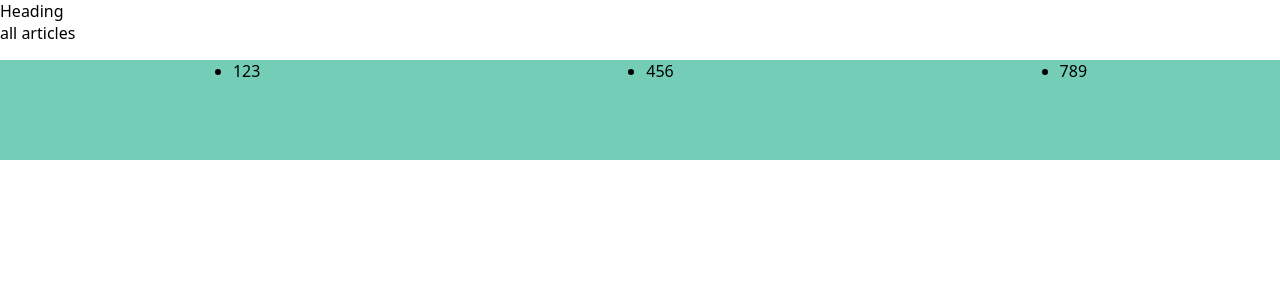
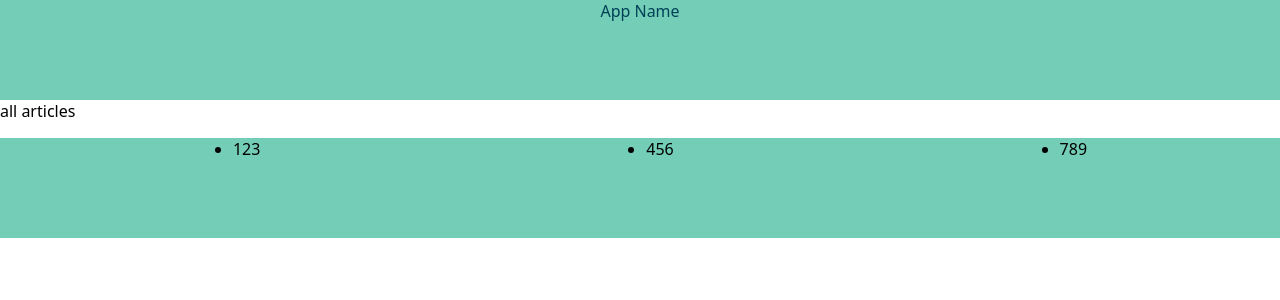
Before and after one commit to TammyChen21/Capstone-demo, a Next.js app: page / in a window 1280 px wide. Shown: the top 300 px of the page. Built offline with nearby package versions, Linux system fonts and the light colour scheme.

Commit message:
styled heading

```diff
--- a/components/Heading/index.js
+++ b/components/Heading/index.js
@@ -1,7 +1,17 @@
 import React from "react";
+import styled from "styled-components";
 
-const Heading = () => {
-  return <div>Heading</div>;
-};
+const StyledHeading = styled.div`
+  height: 100px;
+  background-color: #74ceb7;
+  color: #004056;
+  text-align: center;
+`;
 
-export default Heading;
+export default function Heading() {
+  return (
+    <>
+      <StyledHeading>App Name</StyledHeading>
+    </>
+  );
+}
```
